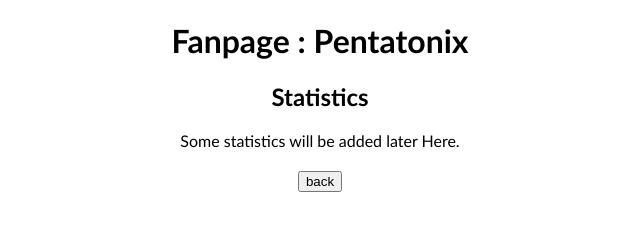
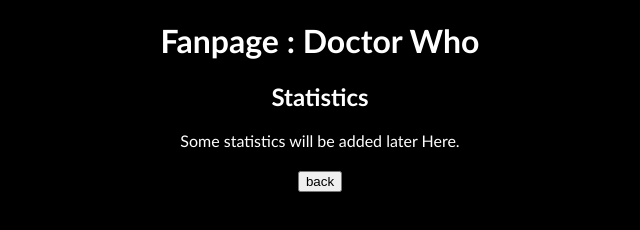
Before and after one commit to FaultyTee/Favorite-Char, a plain HTML site: page statistics.html in a window 1280 px wide. Shown: the whole page, without its empty margins (320-960 px from the left). Drawn offline with Linux system fonts and the light colour scheme.

Commit message:
more stuff

```diff
--- a/statistics.html
+++ b/statistics.html
@@ -8,7 +8,7 @@
 </head>
 <body>
     <div class="title">
-        <h1>Fanpage : Pentatonix</h1>
+        <h1>Fanpage : Doctor Who</h1>
     </div>
     <div class="subtitle">
         <h2>Statistics</h2>
--- a/style.css
+++ b/style.css
@@ -1,6 +1,8 @@
 body{
     text-align: center;
     font-family: 'Trebuchet MS', 'Lucida Sans Unicode', 'Lucida Grande', 'Lucida Sans', Arial, sans-serif;
+    background-color: black;
+    color: white;
 }
 
 div{
```
